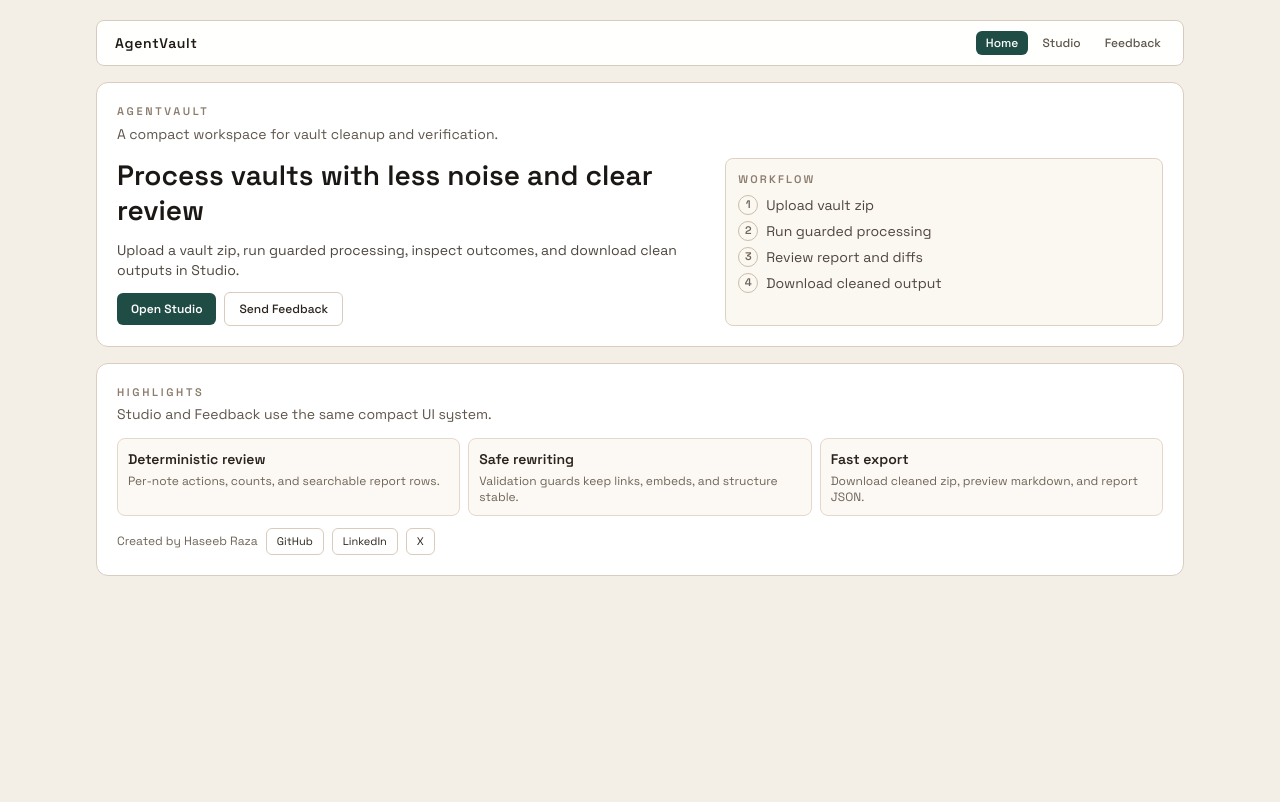
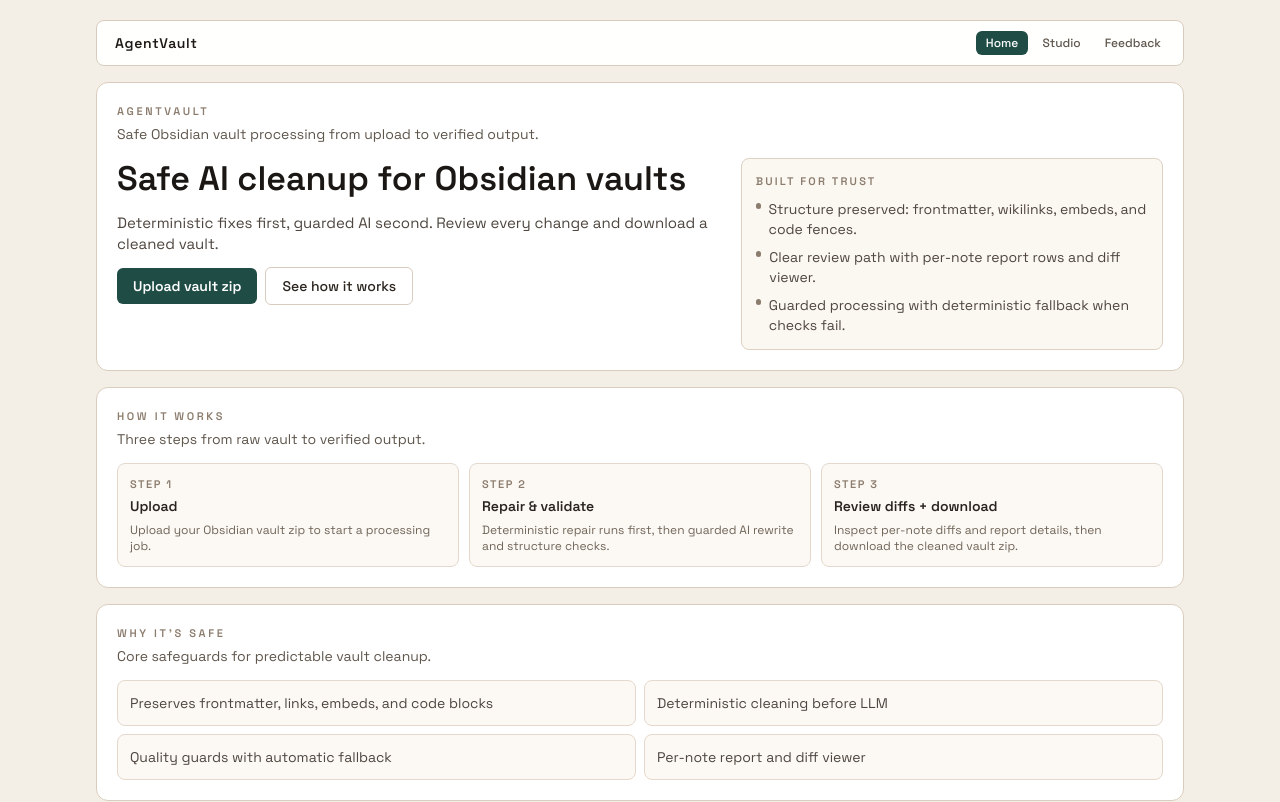
Before and after one commit to haseebraza715/AgentVault, a Next.js app in the folder frontend/: page / in a window 1280 px wide. Shown: the top 802 px of the page. Built offline with nearby package versions, Linux system fonts and the light colour scheme.

Commit message:
Improve landing and Studio trust-focused UX

```diff
--- a/frontend/src/app/page.tsx
+++ b/frontend/src/app/page.tsx
@@ -2,26 +2,39 @@
 import PageLayout from "@/components/PageLayout";
 import SectionCard from "@/components/SectionCard";
 
-const workflow = [
-  "Upload vault zip",
-  "Run guarded processing",
-  "Review report and diffs",
-  "Download cleaned output",
+const howItWorks = [
+  {
+    title: "Upload",
+    body: "Upload your Obsidian vault zip to start a processing job.",
+  },
+  {
+    title: "Repair & validate",
+    body: "Deterministic repair runs first, then guarded AI rewrite and structure checks.",
+  },
+  {
+    title: "Review diffs + download",
+    body: "Inspect per-note diffs and report details, then download the cleaned vault zip.",
+  },
 ];
 
-const features = [
-  {
-    title: "Deterministic review",
-    body: "Per-note actions, counts, and searchable report rows.",
-  },
-  {
-    title: "Safe rewriting",
-    body: "Validation guards keep links, embeds, and structure stable.",
-  },
-  {
-    title: "Fast export",
-    body: "Download cleaned zip, preview markdown, and report JSON.",
-  },
+const safetyBullets = [
+  "Preserves frontmatter, links, embeds, and code blocks",
+  "Deterministic cleaning before LLM",
+  "Quality guards with automatic fallback",
+  "Per-note report and diff viewer",
+];
+
+const outputs = [
+  "Cleaned vault zip",
+  "Preview.md",
+  "Report JSON",
+  "index.md + entities.md",
+];
+
+const trustNotes = [
+  "Structure preserved: frontmatter, wikilinks, embeds, and code fences.",
+  "Clear review path with per-note report rows and diff viewer.",
+  "Guarded processing with deterministic fallback when checks fail.",
 ];
 
 const links = [
@@ -35,62 +48,92 @@
     <PageLayout>
       <SectionCard
         title="AgentVault"
-        description="A compact workspace for vault cleanup and verification."
+        description="Safe Obsidian vault processing from upload to verified output."
       >
-        <div className="grid gap-4 lg:grid-cols-[1.15fr_0.85fr]">
-          <div className="space-y-3">
-            <h1 className="text-[28px] leading-tight font-semibold text-[#1b1714]">
-              Process vaults with less noise and clear review
+        <div className="grid gap-4 lg:grid-cols-[1.18fr_0.82fr]">
+          <div className="max-w-2xl space-y-3">
+            <h1 className="text-[30px] leading-tight font-semibold text-[#1b1714] sm:text-[34px]">
+              Safe AI cleanup for Obsidian vaults
             </h1>
-            <p className="max-w-2xl text-sm text-[#4e463f]">
-              Upload a vault zip, run guarded processing, inspect outcomes, and
-              download clean outputs in Studio.
+            <p className="text-sm text-[#4e463f] sm:text-[15px]">
+              Deterministic fixes first, guarded AI second. Review every
+              change and download a cleaned vault.
             </p>
             <div className="flex flex-wrap items-center gap-2">
               <Link
-                className="inline-flex items-center justify-center rounded-md bg-[#1f4d45] px-3.5 py-2 text-xs font-semibold text-white"
+                className="inline-flex items-center justify-center rounded-md bg-[#1f4d45] px-4 py-2 text-sm font-semibold text-white"
                 href="/studio"
               >
-                Open Studio
+                Upload vault zip
               </Link>
               <Link
-                className="inline-flex items-center justify-center rounded-md border border-[#d9cbbd] bg-white px-3.5 py-2 text-xs font-medium text-[#2b241e]"
-                href="/feedback"
+                className="inline-flex items-center justify-center rounded-md border border-[#d9cbbd] bg-white px-4 py-2 text-sm font-medium text-[#2b241e]"
+                href="#how-it-works"
               >
-                Send Feedback
+                See how it works
               </Link>
             </div>
           </div>
 
-          <div className="rounded-lg border border-[#ddd1c3] bg-[#fbf7f1] p-3">
+          <div className="rounded-lg border border-[#ddd1c3] bg-[#fbf7f1] p-3.5">
             <p className="text-[11px] font-semibold uppercase tracking-[0.2em] text-[#8b7c6d]">
-              Workflow
+              Built for trust
             </p>
-            <ol className="mt-2 space-y-1.5 text-sm text-[#4e463f]">
-              {workflow.map((step, index) => (
-                <li key={step} className="flex items-center gap-2">
-                  <span className="inline-flex h-5 w-5 items-center justify-center rounded-full border border-[#ccbda9] text-[11px] font-semibold text-[#6f6458]">
-                    {index + 1}
-                  </span>
-                  <span>{step}</span>
+            <ul className="mt-2.5 space-y-2 text-sm text-[#4e463f]">
+              {trustNotes.map((note) => (
+                <li key={note} className="flex gap-2">
+                  <span className="mt-1 inline-block h-1.5 w-1.5 rounded-full bg-[#8b7c6d]" />
+                  <span>{note}</span>
                 </li>
               ))}
-            </ol>
+            </ul>
           </div>
         </div>
       </SectionCard>
 
-      <SectionCard title="Highlights" description="Studio and Feedback use the same compact UI system.">
-        <div className="grid gap-2 md:grid-cols-3">
-          {features.map((feature) => (
-            <div key={feature.title} className="rounded-lg border border-[#e4d8cc] bg-[#fcf9f4] p-2.5">
-              <p className="text-sm font-semibold text-[#2b241e]">{feature.title}</p>
-              <p className="mt-1 text-xs text-[#6f6458]">{feature.body}</p>
+      <section id="how-it-works" className="scroll-mt-20">
+        <SectionCard title="How It Works" description="Three steps from raw vault to verified output.">
+          <div className="grid gap-2.5 md:grid-cols-3">
+            {howItWorks.map((step, index) => (
+              <div key={step.title} className="rounded-lg border border-[#e4d8cc] bg-[#fcf9f4] p-3">
+                <p className="text-[11px] font-semibold uppercase tracking-[0.14em] text-[#8b7c6d]">
+                  Step {index + 1}
+                </p>
+                <p className="mt-1 text-sm font-semibold text-[#2b241e]">{step.title}</p>
+                <p className="mt-1.5 text-xs text-[#6f6458]">{step.body}</p>
+              </div>
+            ))}
+          </div>
+        </SectionCard>
+      </section>
+
+      <SectionCard title="Why It’s Safe" description="Core safeguards for predictable vault cleanup.">
+        <ul className="grid gap-2 sm:grid-cols-2">
+          {safetyBullets.map((item) => (
+            <li key={item} className="rounded-lg border border-[#e4d8cc] bg-[#fcf9f4] p-3 text-sm text-[#4e463f]">
+              {item}
+            </li>
+          ))}
+        </ul>
+      </SectionCard>
+
+      <SectionCard title="What You Get" description="Output bundle from each completed job.">
+        <div className="grid gap-2.5 sm:grid-cols-2">
+          {outputs.map((item) => (
+            <div key={item} className="rounded-lg border border-[#e4d8cc] bg-[#fcf9f4] p-3">
+              <p className="text-sm font-semibold text-[#2b241e]">{item}</p>
             </div>
           ))}
         </div>
 
-        <div className="mt-3 flex flex-wrap items-center gap-2">
+        <p className="mt-3 text-xs text-[#6f6458]">
+          Privacy: files are processed on our server for the active job, we do not train on your
+          data, and you should avoid uploading vaults with secrets.
+        </p>
+      </SectionCard>
+
+      <SectionCard title="Created By">
+        <div className="flex flex-wrap items-center gap-2">
           <p className="text-xs text-[#6f6458]">Created by Haseeb Raza</p>
           {links.map((item) => (
             <a
--- a/frontend/src/components/DashboardView.tsx
+++ b/frontend/src/components/DashboardView.tsx
@@ -40,12 +40,12 @@
     | "fallback_sanitized"
     | "fallback_original"
     | "unchanged_original";
-  reason: string;
+  reason?: string;
   before_chars: number;
   after_chars: number;
   findings?: string[];
   requires_llm?: boolean;
-  guards_failed: string[];
+  guards_failed?: string[];
   retry_count?: number;
   chunked?: boolean;
 };
@@ -122,6 +122,69 @@
   const head = path.slice(0, 42);
   const tail = path.slice(-24);
   return `${head}...${tail}`;
+}
+
+function truncateMiddle(text: string, maxLength = 46): string {
+  if (text.length <= maxLength) return text;
+  const head = Math.max(12, Math.floor(maxLength * 0.56));
+  const tail = Math.max(10, maxLength - head - 1);
+  return `${text.slice(0, head)}…${text.slice(-tail)}`;
+}
+
+function isChangedAction(action: ReportNote["action"]): boolean {
+  return action === "llm_rewrite" || action.startsWith("fallback");
+}
+
+function toReadableReason(raw: string): string {
+  return raw.trim().replace(/_/g, " ");
+}
+
+function reasonMeta(note: ReportNote): { short: string; full: string } {
+  const findings = note.findings ?? [];
+  const guards = note.guards_failed ?? [];
+  const rawReason = (note.reason || "").trim();
+
+  if (findings.includes("duplicate_document_removed")) {
+    return {
+      short: "sanitized (deduped)",
+      full: "sanitized (deduped)",
+    };
+  }
+
+  if (findings.includes("unbalanced_code_fence")) {
+    return {
+      short: "skipped (unbalanced code fence)",
+      full: "skipped (unbalanced code fence)",
+    };
+  }
+
+  if (note.action === "fallback_sanitized" || note.action === "fallback_original") {
+    const details = [rawReason, ...guards].filter(Boolean).map(toReadableReason);
+    const full = details.length
+      ? `fallback (failed checks: ${details.join(", ")})`
+      : "fallback (failed checks)";
+    return { short: "fallback (failed checks)", full };
+  }
+
+  if (note.action === "llm_rewrite") {
+    if (!rawReason || rawReason === "ok" || rawReason === "validated") {
+      return { short: "validated", full: "validated" };
+    }
+    return { short: toReadableReason(rawReason), full: toReadableReason(rawReason) };
+  }
+
+  if (note.action === "sanitized_only" || note.action === "unchanged_original") {
+    if (!rawReason) return { short: "skipped", full: "skipped" };
+    const readable = toReadableReason(rawReason);
+    return { short: "skipped", full: `skipped (${readable})` };
+  }
+
+  if (rawReason) {
+    const readable = toReadableReason(rawReason);
+    return { short: readable, full: readable };
+  }
+
+  return { short: "skipped", full: "skipped" };
 }
 
 function sizeDelta(note: ReportNote): number {
@@ -262,7 +325,9 @@
   const [diffData, setDiffData] = useState<NoteDiff | null>(null);
   const [diffLoadingPath, setDiffLoadingPath] = useState<string | null>(null);
   const [diffFullscreen, setDiffFullscreen] = useState(false);
+  const [diffJumpIndex, setDiffJumpIndex] = useState(-1);
   const [actionFilter, setActionFilter] = useState("all");
+  const [onlyChanged, setOnlyChanged] = useState(false);
   const [searchQuery, setSearchQuery] = useState("");
   const [sortKey, setSortKey] = useState<SortKey>("action");
   const [sortDir, setSortDir] = useState<SortDir>("asc");
@@ -274,6 +339,8 @@
   const startedAtRef = useRef<number | null>(null);
   const prevStatusRef = useRef<string | null>(null);
   const toastIdRef = useRef(1);
+  const leftDiffScrollRef = useRef<HTMLDivElement | null>(null);
+  const rightDiffScrollRef = useRef<HTMLDivElement | null>(null);
 
   const dismissToast = useCallback((id: number) => {
     setToasts((prev) => prev.filter((item) => item.id !== id));
@@ -443,7 +510,9 @@
     setJobStatus(null);
     setReport(null);
     setDiffData(null);
+    setDiffJumpIndex(-1);
     setActionFilter("all");
+    setOnlyChanged(false);
     setSearchQuery("");
     setExpandedRows({});
     setZipSizeLabel(null);
@@ -550,6 +619,9 @@
   const filteredNotes = useMemo(() => {
     if (!report) return [];
     const filtered = report.per_note.filter((note) => {
+      if (onlyChanged && !isChangedAction(note.action)) {
+        return false;
+      }
       if (actionFilter !== "all") {
         if (actionFilter === "fallback") {
           if (!note.action.startsWith("fallback")) return false;
@@ -570,7 +642,7 @@
       } else if (sortKey === "action") {
         value = ACTION_RANK[a.action] - ACTION_RANK[b.action] || a.path.localeCompare(b.path);
       } else if (sortKey === "reason") {
-        value = a.reason.localeCompare(b.reason) || a.path.localeCompare(b.path);
+        value = reasonMeta(a).short.localeCompare(reasonMeta(b).short) || a.path.localeCompare(b.path);
       } else {
         value = sizeDelta(a) - sizeDelta(b);
       }
@@ -578,7 +650,7 @@
     });
 
     return sorted;
-  }, [report, actionFilter, searchQuery, sortKey, sortDir]);
+  }, [report, onlyChanged, actionFilter, searchQuery, sortKey, sortDir]);
 
   const handleViewDiff = async (notePath: string) => {
     if (!vaultId) return;
@@ -606,6 +678,57 @@
     if (!diffData) return [];
     return buildDiffRows(diffData.original, diffData.processed);
   }, [diffData]);
+
+  const changedDiffRows = useMemo(
+    () =>
+      diffRows
+        .map((row, index) => (row.change === "same" ? -1 : index))
+        .filter((index) => index >= 0),
+    [diffRows],
+  );
+
+  const fallbackDiffLines = useMemo(() => {
+    if (!diffData) return [];
+    const originalLines = diffData.original.replace(/\r\n/g, "\n").split("\n");
+    const processedLines = diffData.processed.replace(/\r\n/g, "\n").split("\n");
+    const max = Math.max(originalLines.length, processedLines.length);
+    const mismatches: number[] = [];
+    for (let idx = 0; idx < max; idx += 1) {
+      if ((originalLines[idx] || "") !== (processedLines[idx] || "")) {
+        mismatches.push(idx);
+      }
+    }
+    return mismatches;
+  }, [diffData]);
+
+  const diffJumpTargets = changedDiffRows.length ? changedDiffRows : fallbackDiffLines;
+  const activeDiffRow = diffJumpIndex >= 0 ? diffJumpTargets[diffJumpIndex] : null;
+
+  useEffect(() => {
+    setDiffJumpIndex(-1);
+  }, [diffData?.path]);
+
+  const handleNextChange = useCallback(() => {
+    if (!diffJumpTargets.length) return;
+    const nextIndex = (diffJumpIndex + 1) % diffJumpTargets.length;
+    const targetRow = diffJumpTargets[nextIndex];
+    setDiffJumpIndex(nextIndex);
+
+    const scrollToTarget = (container: HTMLDivElement | null) => {
+      if (!container) return;
+      const selector = `[data-diff-row="${targetRow}"][data-diff-change="true"]`;
+      const target = container.querySelector<HTMLElement>(selector)
+        || container.querySelector<HTMLElement>(`[data-diff-row="${targetRow}"]`);
+      if (target) {
+        target.scrollIntoView({ behavior: "smooth", block: "center" });
+      } else {
+        container.scrollTo({ top: Math.max(0, targetRow * 18), behavior: "smooth" });
+      }
+    };
+
+    scrollToTarget(leftDiffScrollRef.current);
+    scrollToTarget(rightDiffScrollRef.current);
+  }, [diffJumpTargets, diffJumpIndex]);
 
   const setSort = (next: SortKey) => {
     setSortKey((prevKey) => {
@@ -643,6 +766,14 @@
         <div className="flex items-center gap-2">
           <button
             type="button"
+            onClick={handleNextChange}
+            disabled={!diffJumpTargets.length}
+            className="rounded-md border border-[#d1c2b2] bg-white px-2.5 py-1 text-[11px] text-[#5f564c] disabled:opacity-45"
+          >
+            Next change
+          </button>
+          <button
+            type="button"
             onClick={() => setDiffFullscreen((prev) => !prev)}
             className="rounded-md border border-[#d1c2b2] bg-white px-2.5 py-1 text-[11px] text-[#5f564c]"
           >
@@ -669,17 +800,22 @@
               Copy
             </button>
           </div>
-          <div className="max-h-[440px] overflow-auto p-1.5 text-[11px] leading-relaxed">
+          <div
+            ref={leftDiffScrollRef}
+            className="max-h-[440px] overflow-auto p-1.5 text-[11px] leading-relaxed"
+          >
             {diffRows.map((row, index) => (
               <div
                 key={`left-${index}`}
+                data-diff-row={index}
+                data-diff-change={row.change === "same" ? undefined : "true"}
                 className={`grid grid-cols-[30px_1fr] gap-1.5 rounded px-1 py-0.5 font-mono ${
                   row.change === "removed"
                     ? "bg-[#f8e7e7]"
                     : row.change === "changed"
                       ? "bg-[#fff1f1]"
                       : "bg-transparent"
-                }`}
+                } ${activeDiffRow === index ? "ring-1 ring-[#c99f61]" : ""}`}
               >
                 <span className="text-[11px] text-[#9a8878]">{row.leftNo ?? ""}</span>
                 <span className="whitespace-pre-wrap break-words text-[#2b241e]">
@@ -703,17 +839,22 @@
               Copy
             </button>
           </div>
-          <div className="max-h-[440px] overflow-auto p-1.5 text-[11px] leading-relaxed">
+          <div
+            ref={rightDiffScrollRef}
+            className="max-h-[440px] overflow-auto p-1.5 text-[11px] leading-relaxed"
+          >
             {diffRows.map((row, index) => (
               <div
                 key={`right-${index}`}
+                data-diff-row={index}
+                data-diff-change={row.change === "same" ? undefined : "true"}
                 className={`grid grid-cols-[30px_1fr] gap-1.5 rounded px-1 py-0.5 font-mono ${
                   row.change === "added"
                     ? "bg-[#e8f6ec]"
                     : row.change === "changed"
                       ? "bg-[#eefaf2]"
                       : "bg-transparent"
-                }`}
+                } ${activeDiffRow === index ? "ring-1 ring-[#c99f61]" : ""}`}
               >
                 <span className="text-[11px] text-[#9a8878]">{row.rightNo ?? ""}</span>
                 <span className="whitespace-pre-wrap break-words text-[#2b241e]">
@@ -807,11 +948,13 @@
                 label: "Fallback",
                 value: counts.failed_validation_notes + counts.llm_error_notes,
                 color: "text-[#8a6b2c]",
+                hint: "LLM output failed quality checks, so the safe version was kept.",
               },
               {
                 label: "Stubs",
                 value: counts.stub_notes + counts.metadata_only_notes,
                 color: "text-[#6f6458]",
+                hint: "Very short or placeholder notes; not rewritten.",
               },
             ].map((stat) => (
               <div
@@ -819,7 +962,17 @@
                 className="rounded-lg border border-[#dfd3c5] bg-white px-2.5 py-1.5 text-center"
               >
                 <p className={`text-xl font-semibold ${stat.color}`}>{stat.value}</p>
-                <p className="text-[11px] font-medium text-[#8b7c6d]">{stat.label}</p>
+                <p className="flex items-center justify-center gap-1 text-[11px] font-medium text-[#8b7c6d]">
+                  <span>{stat.label}</span>
+                  {stat.hint ? (
+                    <span
+                      className="inline-flex h-3.5 w-3.5 items-center justify-center rounded-full border border-[#cfbfad] text-[10px] text-[#8b7c6d]"
+                      title={stat.hint}
+                    >
+                      i
+                    </span>
+                  ) : null}
+                </p>
               </div>
             ))}
           </div>
@@ -879,6 +1032,9 @@
       {jobStatus?.status === "done" && report ? (
         <SectionCard title="Report" description="Per-note processing actions and diffs.">
           <p className="text-sm text-[#4f453b]">{report.summary}</p>
+          <p className="mt-1 text-xs text-[#6f6458]">
+            All rewrites are validated. If a rewrite fails checks, we keep the safe version.
+          </p>
 
           <div className="mt-2.5 flex flex-wrap items-center gap-2">
             <div className="flex flex-wrap gap-1.5">
@@ -896,6 +1052,17 @@
                   {opt.label}
                 </button>
               ))}
+              <button
+                type="button"
+                onClick={() => setOnlyChanged((prev) => !prev)}
+                className={`rounded-md px-3 py-1.5 text-xs font-medium transition ${
+                  onlyChanged
+                    ? "bg-[#1f4d45] text-white"
+                    : "border border-[#d9c8b5] bg-white text-[#5f564c] hover:bg-[#f5ede2]"
+                }`}
+              >
+                Only changed
+              </button>
             </div>
             <input
               type="text"
@@ -941,6 +1108,7 @@
                     const delta = sizeDelta(note);
                     const actionColor = ACTION_COLORS[note.action] || "bg-[#f3f1ee] text-[#6f6458]";
                     const expanded = !!expandedRows[note.path];
+                    const reason = reasonMeta(note);
                     return (
                       <Fragment key={`${note.path}-${note.action}`}>
                         <tr
@@ -955,7 +1123,9 @@
                               {actionLabel(note.action)}
                             </span>
                           </td>
-                          <td className="px-2.5 py-1.5 text-[#6f6458]">{note.reason}</td>
+                          <td className="px-2.5 py-1.5 text-[#6f6458]" title={reason.full}>
+                            {truncateMiddle(reason.short)}
+                          </td>
                           <td className="px-2.5 py-1.5 tabular-nums">
                             <span
                               className={
--- a/frontend/src/components/DownloadCard.tsx
+++ b/frontend/src/components/DownloadCard.tsx
@@ -10,34 +10,40 @@
   label,
   onClick,
   icon,
+  className,
 }: {
   href?: string;
   primary?: boolean;
   label: string;
   onClick?: () => void;
   icon: ReactNode;
+  className?: string;
 }) {
   if (!href) {
     return (
-      <div className="inline-flex min-h-[40px] items-center justify-center gap-2 rounded-md border border-[#dbcdbb] bg-[#faf5ee] px-3 text-xs font-medium text-[#a29688]">
+      <div
+        className={`inline-flex items-center justify-center gap-2 rounded-md border border-[#dbcdbb] bg-[#faf5ee] px-3 text-xs font-medium text-[#a29688] ${
+          primary ? "min-h-[44px]" : "min-h-[40px]"
+        } ${className || ""}`}
+      >
         <Glyph>{icon}</Glyph>
-        <span className="whitespace-nowrap">{label}</span>
+        <span className="text-center leading-tight">{label}</span>
       </div>
     );
   }
 
   return (
     <a
-      className={`inline-flex min-h-[40px] items-center justify-center gap-2 rounded-md px-3 text-xs font-semibold transition ${
+      className={`inline-flex items-center justify-center gap-2 rounded-md px-3 font-semibold transition ${
         primary
-          ? "bg-[#11100f] text-white hover:bg-[#1d1a17]"
-          : "border border-[#ccb9a4] bg-white text-[#2b241e] hover:bg-[#f8f1e7]"
-      }`}
+          ? "min-h-[44px] bg-[#11100f] px-4 text-sm text-white shadow-[0_1px_0_rgba(0,0,0,0.18)] hover:bg-[#1d1a17]"
+          : "min-h-[40px] border border-[#ccb9a4] bg-white text-xs text-[#2b241e] hover:bg-[#f8f1e7]"
+      } ${className || ""}`}
       href={href}
       onClick={onClick}
     >
       <Glyph>{icon}</Glyph>
-      <span className="whitespace-nowrap">{label}</span>
+      <span className="text-center leading-tight">{label}</span>
     </a>
   );
 }
@@ -72,23 +78,24 @@
         </div>
       )}
 
-      <div className="grid gap-2 sm:grid-cols-3">
+      <div className="grid gap-2 sm:grid-cols-2">
         <ActionButton
           href={enabled && zipUrl ? zipUrl : undefined}
           primary
-          label="Cleaned Zip"
+          className="sm:col-span-2"
+          label="Download cleaned vault (.zip)"
           icon={"ZIP"}
           onClick={() => onDownload?.("Cleaned zip download started")}
         />
         <ActionButton
           href={enabled && previewUrl ? previewUrl : undefined}
-          label="Preview MD"
+          label="Open preview"
           icon={"MD"}
           onClick={() => onDownload?.("Preview markdown download started")}
         />
         <ActionButton
           href={enabled && reportUrl ? reportUrl : undefined}
-          label="Report JSON"
+          label="Download report (JSON)"
           icon={"{}"}
           onClick={() => onDownload?.("Report download started")}
         />
```
Also changed, not shown: frontend/src/components/PreviewPanel.tsx (+28 -3 lines).
